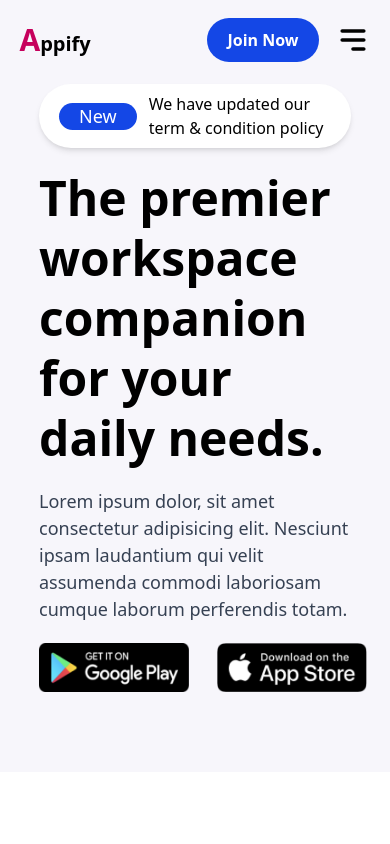
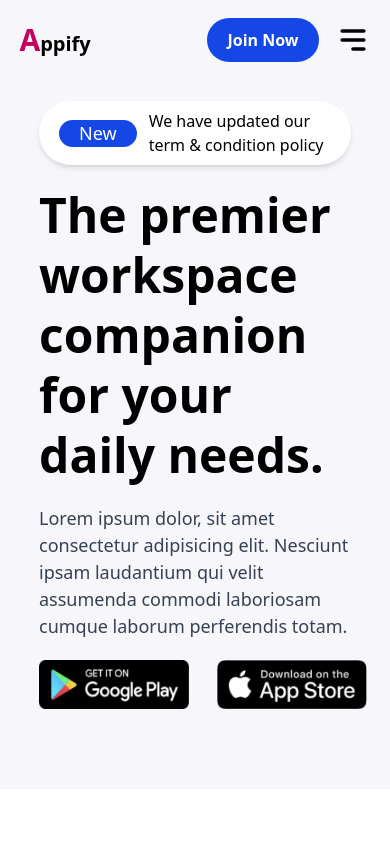
Before and after one commit to pabitraghara/Appify, a Next.js app: page / in a window 390 px wide. Shown: the top 844 px of the page. Built offline with nearby package versions, Linux system fonts and the light colour scheme.

Commit message:
Update Hero.jsx

```diff
--- a/components/Home/Hero/Hero.jsx
+++ b/components/Home/Hero/Hero.jsx
@@ -2,7 +2,7 @@ import Image from 'next/image'
 import React from 'react'
 export default function Hero() {
     return (
-        <div id='home' className='w-full pt-[10vh] lg:pt-[12vh]  pb-20 bg-[#f7f6fb]'>
+        <div id='home' className='w-full pt-[12vh]  pb-20 bg-[#f7f6fb]'>
             <div className='lg:max-w-[80%] max-w-[80%] mx-auto flex justify-center'>
                 <div className='grid  grid-cols-1 lg:grid-cols-2 items-center'>
                     <div className='space-y-5'>
```
